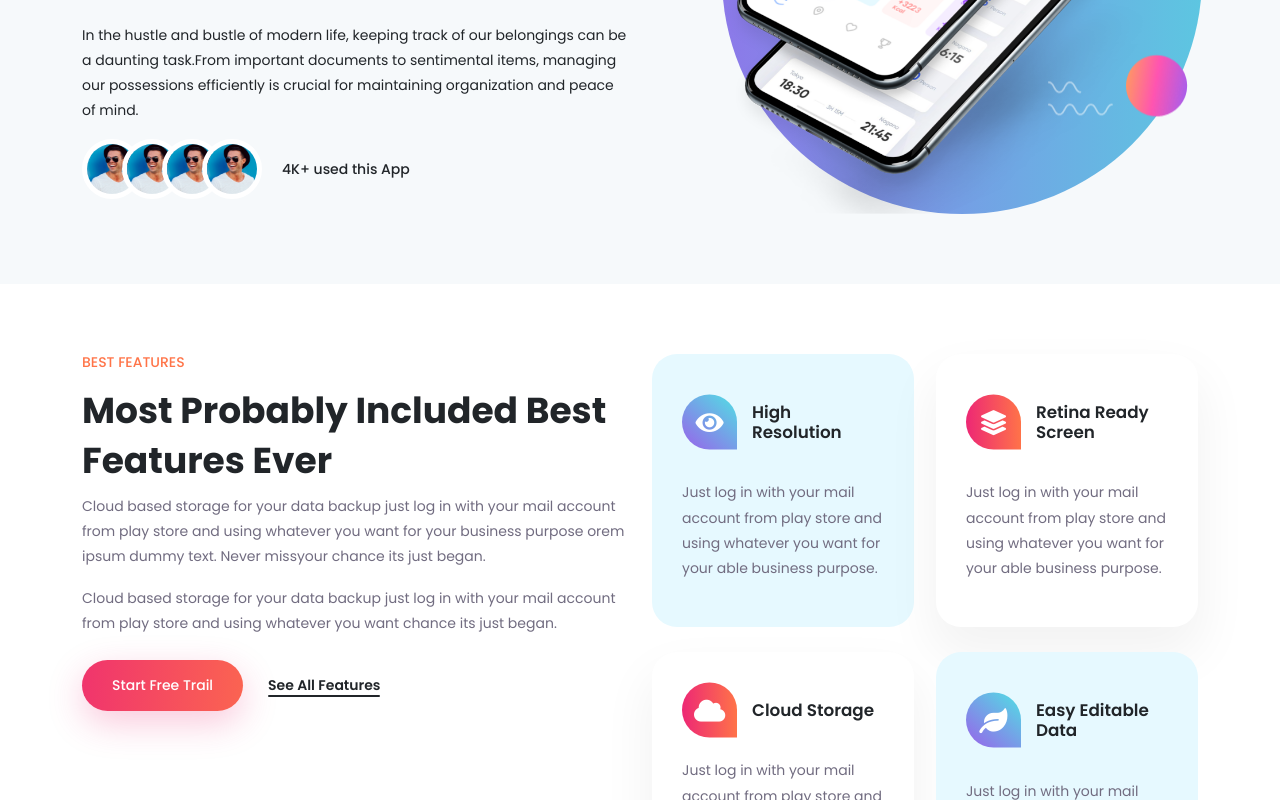
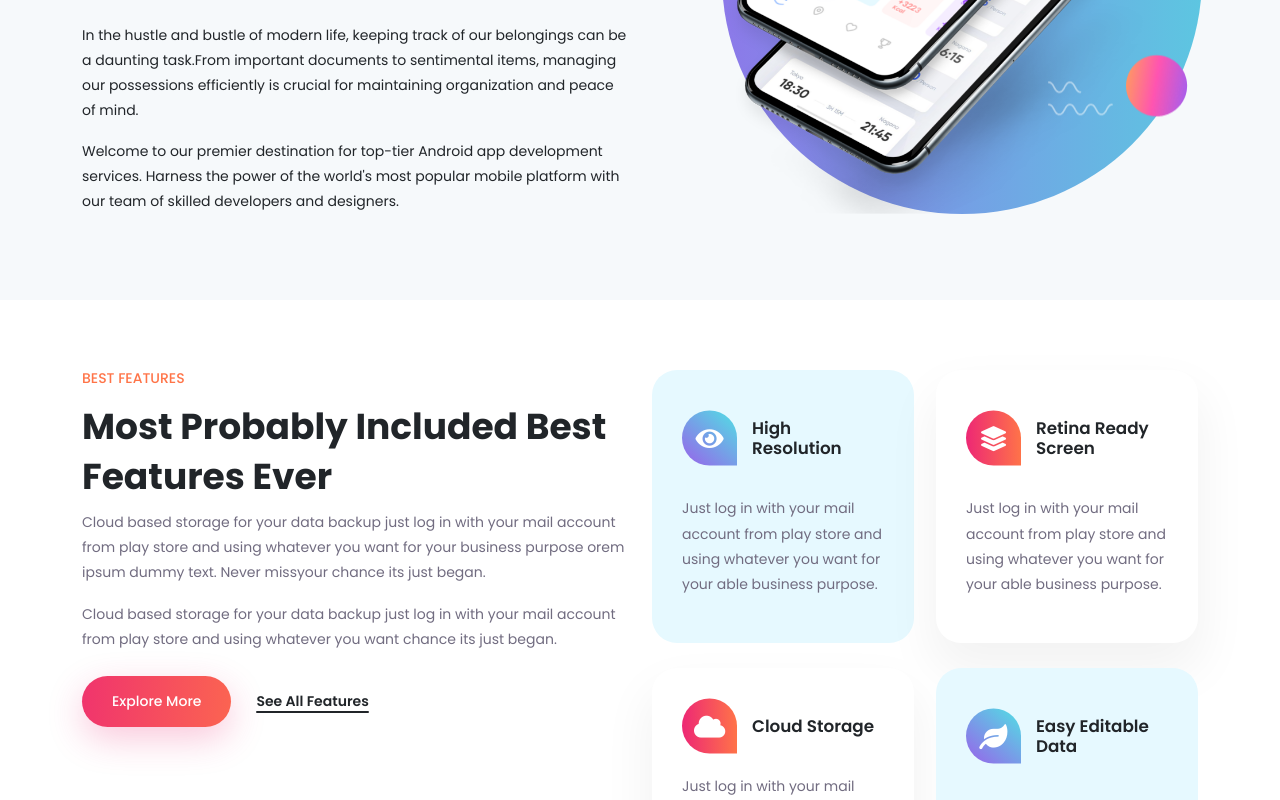
Before and after one commit to mannan-bitsclan/react-vercel-app, a React (Create React App) app: page / in a window 1280 px wide. Shown: the part 420-1220 px from the top of the page. Built offline with nearby package versions, Linux system fonts and the light colour scheme.

Commit message:
content changes

```diff
--- a/src/components/AboutAppprogress/AppProgressContent.jsx
+++ b/src/components/AboutAppprogress/AppProgressContent.jsx
@@ -28,7 +28,7 @@ const AppProgressContent = () => {
                             <p data-aos="fade-up" className='common-text'>Cloud based storage for your data backup just log in with your mail account from play store and using whatever you want for your business purpose orem ipsum dummy text. Never missyour chance its just began.</p>
                             <p data-aos="fade-up" className="common-text">Most provabily best for your data backup just log in with your mail account from play store and using whatever you want for your business purpose orem ipsum dummy backup just log in with your mail account from.</p>
                             <div className="col-lg-4 col-md-8 mt-4">
-                                <Buttonprimary btnPrimaryText={"Start Free Trial"} />
+                                <Buttonprimary btnPrimaryText={"Explore More"} />
                             </div>
                         </div>
                     </div>
--- a/src/components/Aboutuscontent/AboutUsContent.jsx
+++ b/src/components/Aboutuscontent/AboutUsContent.jsx
@@ -25,7 +25,7 @@ const AboutUsContent = () => {
                             <h3 data-aos="fade-up" className="about-content-mini-heading">Our Mission</h3>
                             <p data-aos="fade-up" className="common-text">Cloud based storage for your data backup just log in with your mail account from play store and using whatever you want for your business purpose orem ipsum dummy of your business purpose text.</p>
                             <div className="d-flex mt-4 align-items-center">
-                                <Buttonprimary btnPrimaryText={"Start Free Trial"} />
+                                <Buttonprimary btnPrimaryText={"Explore More"} />
                                 <Buttonsecondry btnSecondryText={"See All Feature"} />
                             </div>
                         </div>
--- a/src/components/Herosection/Herosection.jsx
+++ b/src/components/Herosection/Herosection.jsx
@@ -21,7 +21,8 @@ const Herosection = () => {
                             <div className="text-box">
                                 <h1 data-aos="fade-up">ANDROID APP DEVELOPMENT COMPANY</h1>
                                 <p data-aos="fade-up">In the hustle and bustle of modern life, keeping track of our belongings can be a daunting task.From important documents to sentimental items, managing our possessions efficiently is crucial for maintaining organization and peace of mind.</p>
-                                <div className="images-text-box">
+                                <p data-aos="fade-up">Welcome to our premier destination for top-tier Android app development services. Harness the power of the world's most popular mobile platform with our team of skilled developers and designers.</p>
+                                {/* <div className="images-text-box">
                                     <div className="images-box" data-aos="fade-up">
                                         <img src="assets/images/user4.jpg" alt="" />
                                         <img src="assets/images/user4.jpg" alt="" />
@@ -29,7 +30,7 @@ const Herosection = () => {
                                         <img src="assets/images/user4.jpg" alt="" />
                                     </div>
                                     <span data-aos="fade-up">4K+ used this App</span>
-                                </div>
+                                </div> */}
 
                                 {/* <Downloadbutton /> */}
                             </div>
--- a/src/components/KeyFeatures/Keyfeatures.jsx
+++ b/src/components/KeyFeatures/Keyfeatures.jsx
@@ -99,7 +99,7 @@ const Keyfeatures = () => {
 
                     <div className="row justify-content-center mt-4">
                         <div className="col-lg-2 col-md-4">
-                            <Buttonprimary btnPrimaryText={"Start Free Trial"} />
+                            <Buttonprimary btnPrimaryText={"Explore More"} />
                         </div>
                     </div>
                 </div>
--- a/src/pages/Home.jsx
+++ b/src/pages/Home.jsx
@@ -38,7 +38,7 @@ const Home = () => {
                                 <p className='common-text' data-aos="fade-up">Cloud based storage for your data backup just log in with your mail account from play store and using whatever you want for your business purpose orem ipsum dummy text. Never missyour chance its just began.</p>
                                 <p className="common-text" data-aos="fade-up">Cloud based storage for your data backup just log in with your mail account from play store and using whatever you want chance its just began.</p>
                                 <div className="d-flex align-items-center mt-4">
-                                    <Buttonprimary btnPrimaryText={"Start Free Trail"} />
+                                    <Buttonprimary btnPrimaryText={"Explore More"} />
                                     <Buttonsecondry btnSecondryText={"See All Features"} />
                                 </div>
                             </div>
@@ -84,7 +84,7 @@ const Home = () => {
                             </ul>
 
                             <div className="d-flex align-items-center">
-                                <Buttonprimary btnPrimaryText={"Start Free Trail"} />
+                                <Buttonprimary btnPrimaryText={"Explore More"} />
                                 <Buttonsecondry btnSecondryText={"See All Features"} />
                             </div>
                         </div>
@@ -106,7 +106,7 @@ const Home = () => {
 
                     <div className="row mt-4">
                         <div className="col-xl-2 col-lg-2 col-md-4 col-sm-6 col-6 m-auto">
-                            <Buttonprimary btnPrimaryText={"Start Free Trial"} />
+                            <Buttonprimary btnPrimaryText={"Explore More"} />
                         </div>
                     </div>
                 </div>
```
